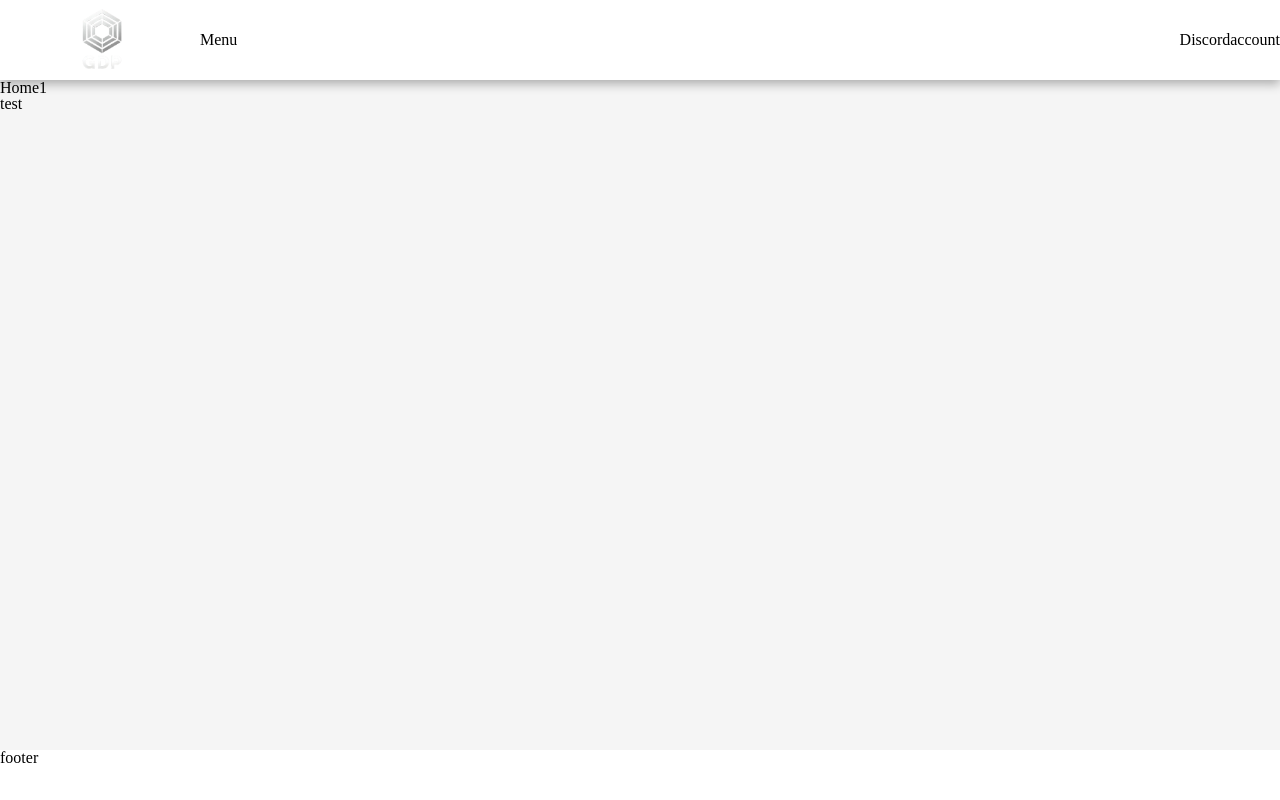
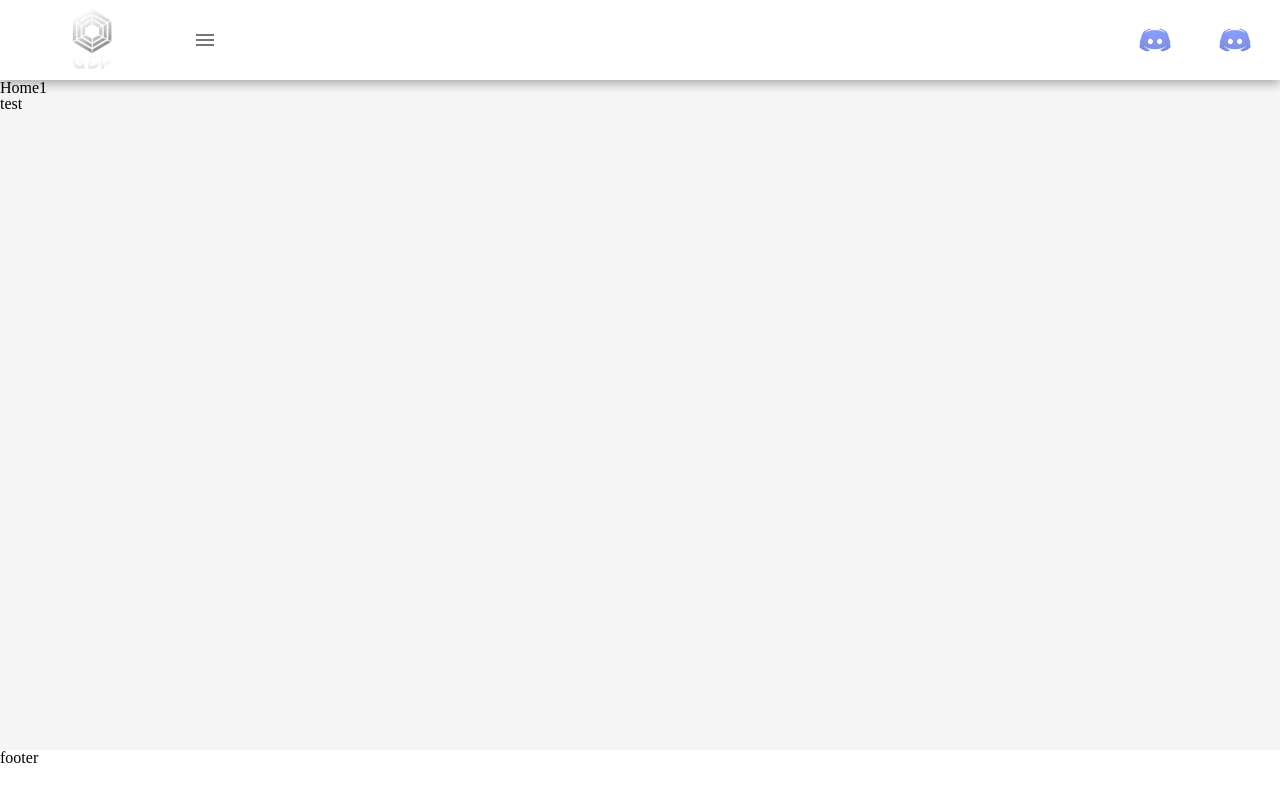
Before and after one commit to gotcharoom/gdp-ui, a React (Vite) app: page / in a window 1280 px wide. Built offline with nearby package versions, Linux system fonts and the light colour scheme.

Commit message:
스타일 수정 - 헤더 스타일 수정

```diff
--- a/src/layout/components/Header.tsx
+++ b/src/layout/components/Header.tsx
@@ -1,4 +1,5 @@
 import '@styles/layout/components/Header.scss';
+import { Button, IconButton } from '@mui/material';
 
 interface HeaderProps {
     toggleMenu: (isOpen: boolean) => void;
@@ -22,14 +23,24 @@ const Header = (props: HeaderProps) => {
                 <div className={'header__nav__logo'}>
                     <img className={'logo'} alt={'header__logo'} src={'logo/GDP_LOGO.png'} />
                 </div>
-                <div className={'header__nav__menu'} onClick={onClickMenu}>
-                    Menu
+                <div className={'header__nav__menu'}>
+                    <IconButton className={'menu'} onClick={onClickMenu}>
+                        <span className='material-icons'>menu</span>
+                    </IconButton>
                 </div>
             </div>
             <div className={'header__search-bar'}></div>
             <div className={'header__social'}>
-                <div className={'header__social__discord'}>Discord</div>
-                <div className={'header__social__account'}>account</div>
+                <div className={'header__social__discord'}>
+                    <IconButton className={'discord'}>
+                        <img className={'logo'} alt={'header__logo'} src={'logo/Discord_Logo.png'} />
+                    </IconButton>
+                </div>
+                <div className={'header__social__account'}>
+                    <IconButton className={'account'}>
+                        <img className={'logo'} alt={'header__logo'} src={'logo/Discord_Logo.png'} />
+                    </IconButton>
+                </div>
             </div>
         </div>
     );
--- a/src/styles/layout/components/Header.scss
+++ b/src/styles/layout/components/Header.scss
@@ -19,11 +19,24 @@
     align-items: center;
 
     .header__nav__logo {
-      width: $header--logo-weight;
-      height: 100%;
+      width: $header__logo--size;
+      height: $header__logo--size;
+      padding-left: $header__logo--padding;
+
+      .logo {
+        @extend .logo
+      }
     }
 
-    .header__nav__logo .logo {
+    .header__nav__menu {
+      width: $header__menu--size;
+      height: $header__menu--size;
+      padding-left: $header__menu--padding;
+
+      color: grey;
+    }
+
+    .header__nav__menu .menu {
       width: 100%;
       height: 100%;
       object-fit: contain;
@@ -33,7 +46,48 @@
   .header__social {
     display: flex;
     width: 100%;
+    height: 100%;
     justify-content: end;
     align-items: center;
+
+    .header__social__discord {
+      width: $header__social__discord--size;
+      height: $header__social__discord--size;
+      padding-right: $header__social__discord--padding;
+    }
+
+    .header__social__discord .discord {
+      width: 100%;
+      height: 100%;
+      object-fit: contain;
+
+      .logo {
+        @extend .logo
+      }
+    }
+
+    .header__social__account {
+      width: $header__social__account--size;
+      height: $header__social__account--size;
+      padding-right: $header__social__account--padding;
+    }
+
+    .header__social__account .account {
+      width: 100%;
+      height: 100%;
+      object-fit: contain;
+
+
+      .logo {
+        @extend .logo
+      }
+    }
+
+  }
+
+  .logo {
+    width: 100%;
+    height: 100%;
+    object-fit: contain;
   }
 }
--- a/src/styles/layout/layoutConstants.scss
+++ b/src/styles/layout/layoutConstants.scss
@@ -1,4 +1,11 @@
 $header--height: 80px;
-$header--logo-weight: 200px;
+$header__logo--size: 80px;
+$header__logo--padding: 50px;
+$header__menu--size: 50px;
+$header__menu--padding: 50px;
+$header__social__discord--size: 50px;
+$header__social__discord--padding: 30px;
+$header__social__account--size: 50px;
+$header__social__account--padding: 20px;
 
 $footer--height: 50px;
```
